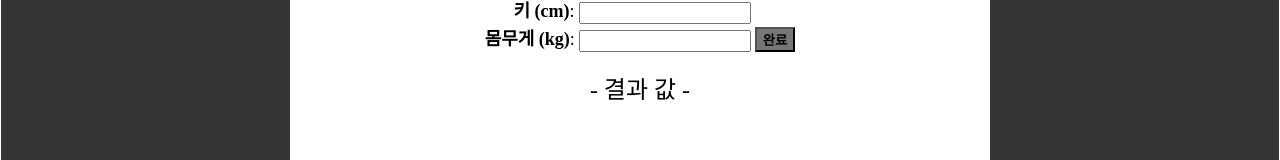
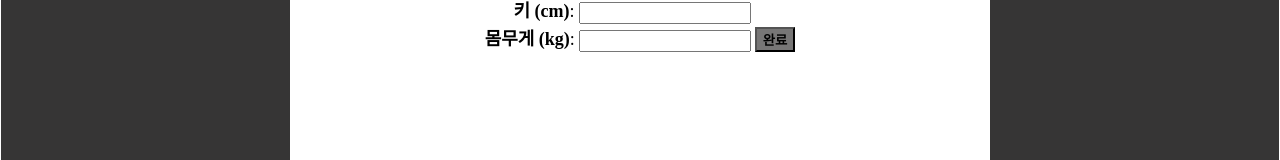
Before and after one commit to jun980920/websp, a plain HTML site: page inbody.html in a window 1280 px wide. Shown: the part 589-749 px from the top of the page. Drawn offline with Linux system fonts and the light colour scheme; a web font is replaced by a local one.

Commit message:
인바디 결과값 글자 제거

```diff
--- a/inbody.css
+++ b/inbody.css
@@ -87,6 +87,3 @@ table{
 #result1, #result2, #result3{
   font-size:30px;
 }
-#results{
-  font-size:24px;
-}
--- a/inbody.html
+++ b/inbody.html
@@ -110,7 +110,6 @@
     <button id="complete" type="button" onclick="calculateBMI()"><b>완료</b></button>
     </form>
     <br>
-    <div id="results">- 결과 값 -</div>
     <div id="result1"></div>
     <div id="result2"></div><br>
     <div id="result3"></div>
```
